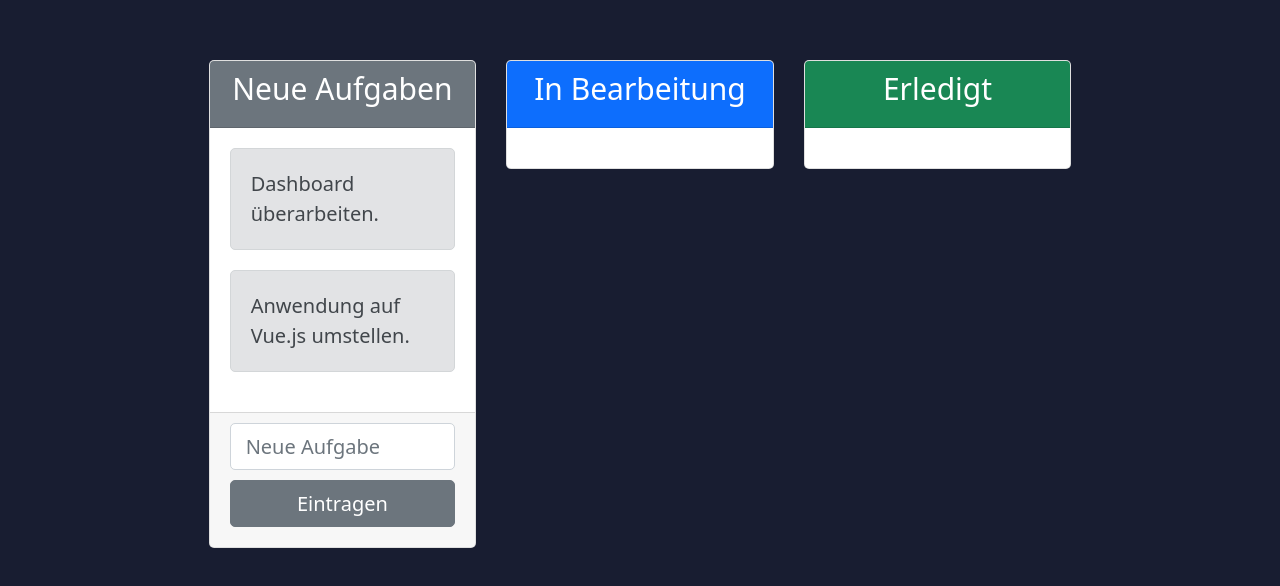
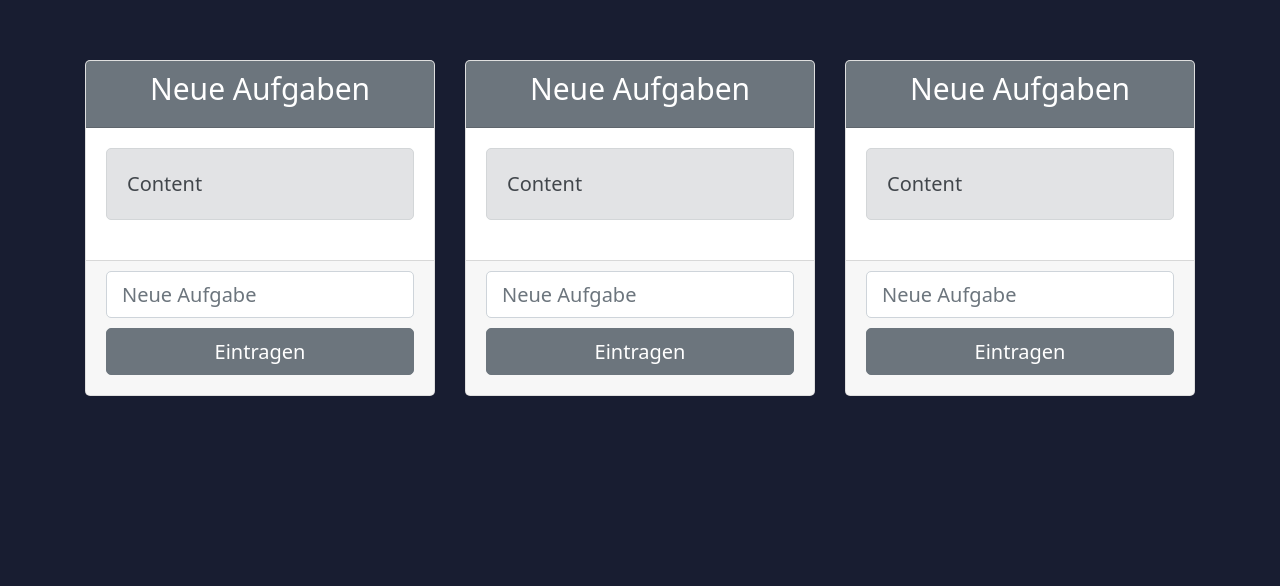
Before and after one commit to DevContinue/daily_tasks, a Vue app: page / in a window 1280 px wide. Shown: the top 586 px of the page. Built offline with nearby package versions, Linux system fonts and the light colour scheme.

Commit message:
in components zerlegen

```diff
--- a/src/App.vue
+++ b/src/App.vue
@@ -1,55 +1,21 @@
 <template>
   <div class="container mt-5">
     <div class="row">
-      <div class="col-4">
-        <div class="card">
-          <div class="card-header text-center bg-secondary text-white">
-            <h4>Neue Aufgaben</h4>
-          </div>
-          <div class="card-body">
-            <div
-              class="alert alert-secondary"
-              v-for="task in newTasks"
-              :key="task.id"
-            >
-              {{ task.content }}
-            </div>
-          </div>
-          <div class="card-footer">
-            <input
-              type="text"
-              class="form-control"
-              placeholder="Neue Aufgabe"
-            />
-            <div class="d-grid my-2">
-              <button class="btn btn-secondary">Eintragen</button>
-            </div>
-          </div>
-        </div>
-      </div>
-      <div class="col-4">
-        <div class="card">
-          <div class="card-header text-center bg-primary text-white">
-            <h4>In Bearbeitung</h4>
-          </div>
-          <div class="card-body"></div>
-        </div>
-      </div>
-      <div class="col-4">
-        <div class="card">
-          <div class="card-header text-center bg-success text-white">
-            <h4>Erledigt</h4>
-          </div>
-          <div class="card-body"></div>
-        </div>
+      <div class="col-4" v-for="i in 3" :key="i">
+        <StatusCard />
       </div>
     </div>
   </div>
 </template>
 
 <script>
-  export default {
+import StatusCard from "@/components/StatusCard.vue";
+
+export default {
   name: "App",
+  components: {
+    StatusCard,
+  },
   data() {
     return {
       tasks: [
@@ -74,7 +40,6 @@
 };
 </script>
 
-
 <style lang="scss">
 @import "../node_modules/bootstrap/dist/css/bootstrap.min.css";
 
@@ -95,5 +60,4 @@
   margin: 0;
   padding: 0;
 }
-
 </style>
--- /dev/null
+++ b/src/components/NewTask.vue
@@ -0,0 +1,15 @@
+<template>
+  <input type="text" class="form-control" placeholder="Neue Aufgabe" />
+    <div class="d-grid my-2">
+      <button class="btn btn-secondary">Eintragen</button>
+    </div>
+</template>
+
+<script>
+export default {
+  name: "NewTask",
+  components: {},
+};
+</script>
+
+<style lang="scss" scoped></style>
--- /dev/null
+++ b/src/components/StatusCard.vue
@@ -0,0 +1,28 @@
+<template>
+  <div class="card">
+    <div class="card-header text-center bg-secondary text-white">
+      <h4>Neue Aufgaben</h4>
+    </div>
+    <div class="card-body">
+      <Task />
+    </div>
+    <div class="card-footer">
+        <NewTask />
+    </div>
+  </div>
+</template>
+
+<script>
+import Task from "@/components/Task.vue";
+import NewTask from "@/components/NewTask.vue";
+
+export default {
+  name: "StatusCard",
+  components: {
+    Task,
+    NewTask,
+  },
+};
+</script>
+
+<style lang="scss" scoped></style>
--- /dev/null
+++ b/src/components/Task.vue
@@ -0,0 +1,12 @@
+<template>
+  <div class="alert alert-secondary">Content</div>
+</template>
+
+<script>
+export default {
+  name: "Task",
+  components: {},
+};
+</script>
+
+<style lang="scss" scoped></style>
```
